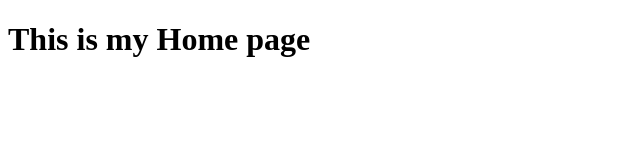
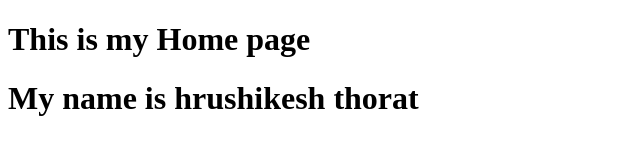
Before and after one commit to Hrushikeshthorat06/Assigment, a plain HTML site: page index.html in a window 1280 px wide. Shown: the whole page, without its empty margins (0-640 px from the left). Drawn offline with Linux system fonts and the light colour scheme.

Commit message:
info added

```diff
--- a/index.html
+++ b/index.html
@@ -8,6 +8,7 @@
 
 <body>
     <h1>This is my Home page </h1>
+    <h1>My name is hrushikesh thorat</h1>
 </body>
 
 </html>
```
Also changed, not shown: about.html (+1 -0 lines).
